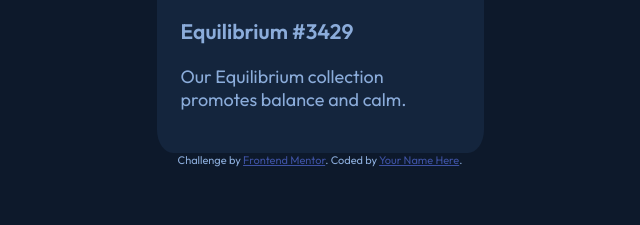
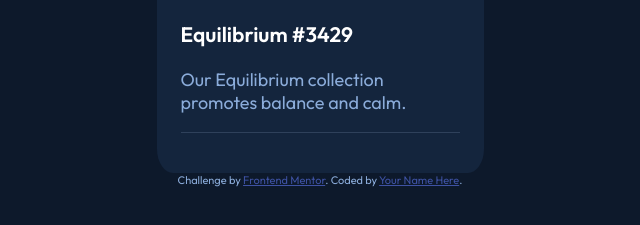
Before and after one commit to iamindika/nft-preview-card-component-main, a React app: page / in a window 1280 px wide. Shown: the part 313-538 px from the top of the page, without its empty margins (320-960 px from the left). Built offline with nearby package versions, Linux system fonts and the light colour scheme.

Commit message:
add styles for nft desc container

```diff
--- a/src/styles/index.css
+++ b/src/styles/index.css
@@ -6,6 +6,12 @@ body {
   background-color: hsl(217, 54%, 11%);
   color: hsl(215, 51%, 70%);
   font: 400 1.125rem 'Outfit', sans-serif;
+}
+
+.nft-desc__title {
+  color: hsl(0, 0%, 100%);
+  font-weight: 600;
+  font-size: 1.3125rem;
 }
 
 img {
@@ -26,6 +32,12 @@ img {
   height: 278px;
 }
 
+.nft-desc {
+  margin-top: 1.5rem;
+  margin-bottom: 1rem;
+  border-bottom: 1px solid hsl(215, 32%, 27%);
+}
+
 .attribution {
   font-size: 11px;
   text-align: center;
```
